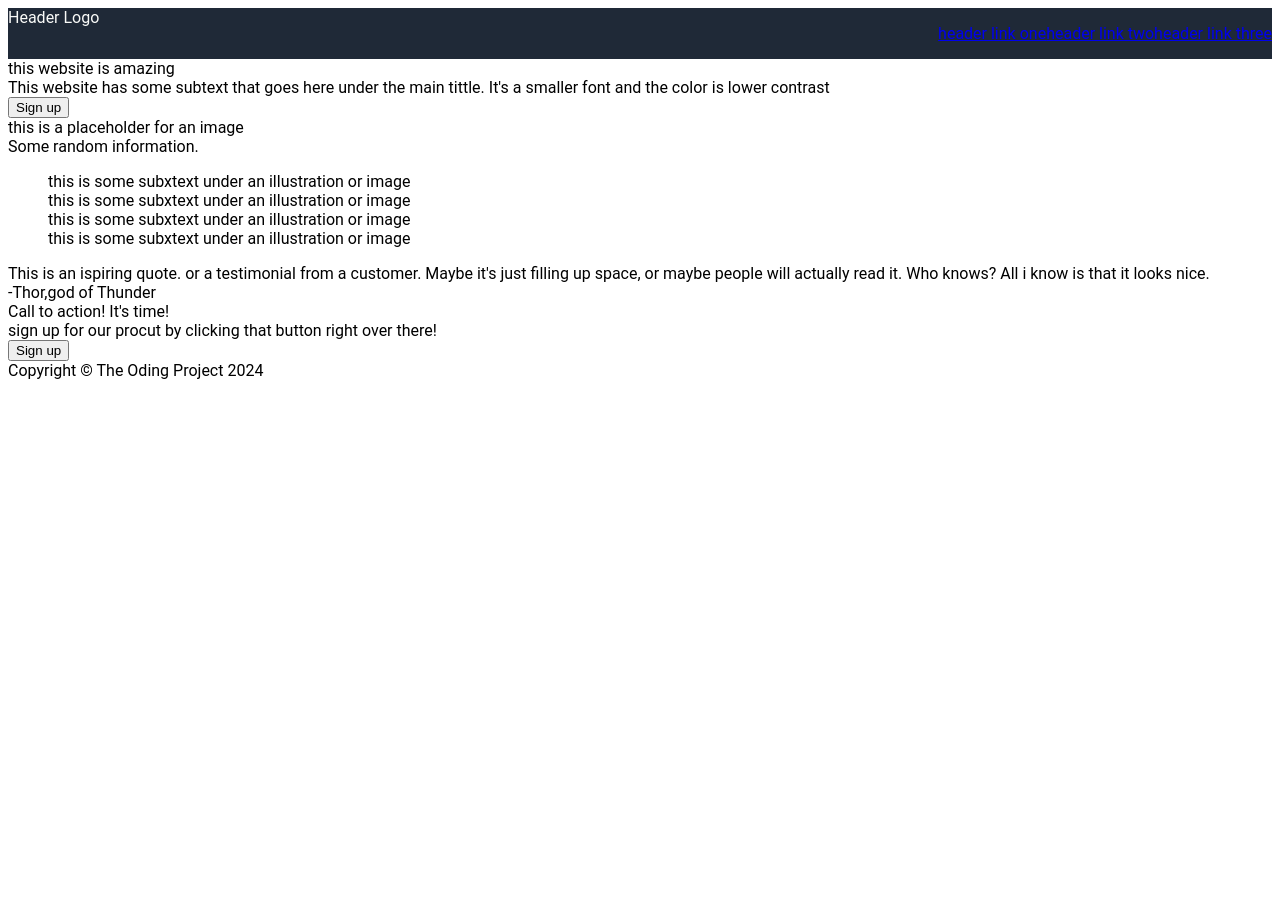
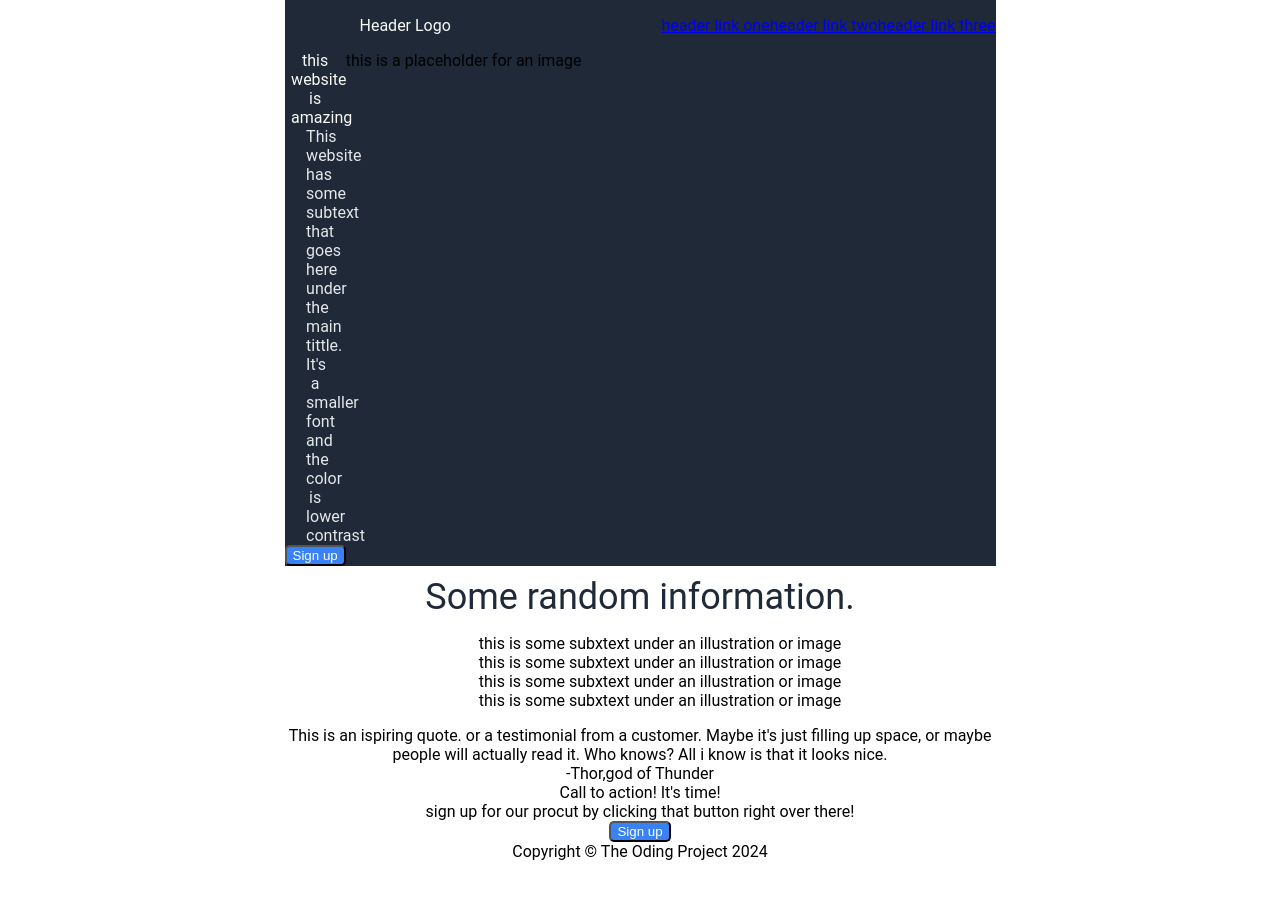
Before and after one commit to dadi1/odin-flexbox, a plain HTML site: page index.html in a window 1280 px wide. Before the commit the page ends 800 px from the top, so only its background shows below. Drawn offline with Linux system fonts and the light colour scheme.

Commit message:
smalls changes made

```diff
--- a/styles.css
+++ b/styles.css
@@ -1,24 +1,84 @@
 body{
     font-family:roboto;
+    width: 80%;
+    margin: 0 auto;
+    text-align: center;
+    height: 945px;
+    width: 711px;
+
 }
 
 .header{
     background-color:#1f2937;
     display:flex;
-    justify-content:space-between;
+    margin-top: -4;
+    align-items: center;
+    text-align:center;
+    justify-content: space-between;
 }
 
 .logo{
     color:#F9FAF8;
-    column-width: 48px;
-    font-style:extra-bold;
+    font: 48px;
+    font-style: bold;
+    margin-left: 75px;
 }
 
 .right-links{
     display:flex;
     justify-content: space-between;
+    color:#F9FAF8;
+    text-decoration: none;
 }
 
 ul{
     list-style:none;
 }
+
+li {
+    text-decoration: none;
+}
+
+.intro{
+    display:flex;
+    background-color:#1f2937;
+    margin-top:0;
+    margin-bottom: 10px;
+}
+
+.text{
+    display:flex;
+    flex-direction: column;
+    align-items: center;
+}
+
+.main-text{
+    width: 48px;
+    font-weight: extra-bold;
+    color:#F9FAF8
+}
+
+.sub-text{
+    width: 18px;
+    color:#e5e7eb;
+}
+
+button{
+    background-color:#3882f6 ;
+    color:white;
+    border-radius: 5px;
+    margin:0;
+}
+
+.main{
+    font-family:roboto;
+    display:flex;
+    flex-direction: column;
+    align-items: center;
+}
+
+.main-tittle{
+    font-size: 36px;
+    font-weight: extra-bold;
+    color: #1f2937;
+}
```
